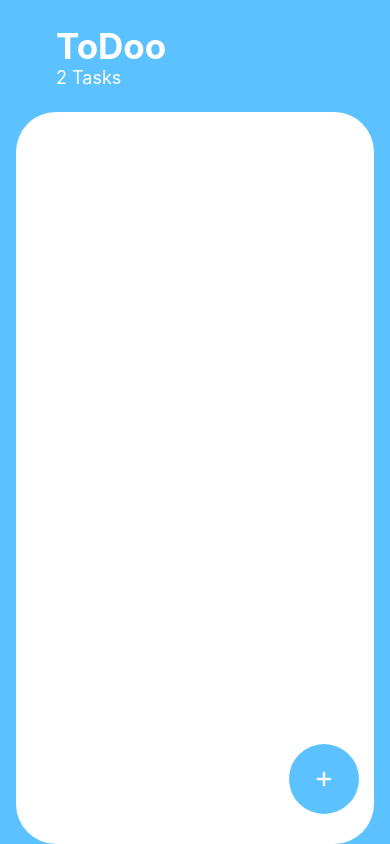
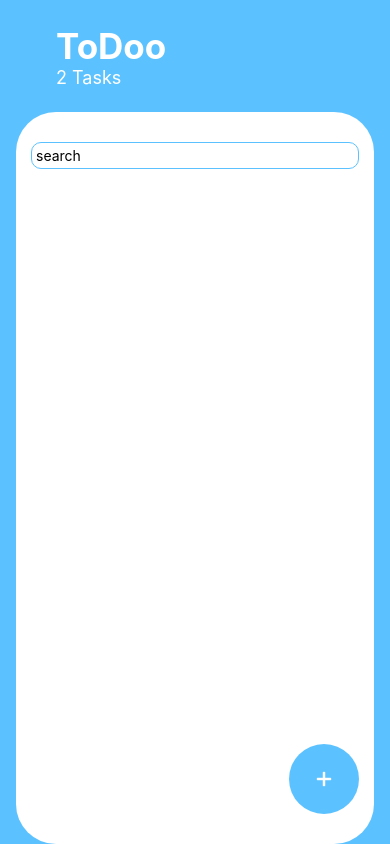
Before and after one commit to NK-William/ToDoo, a React Native app: screen / in a window 390 px wide. Built offline with nearby package versions, Linux system fonts and the light colour scheme.

Commit message:
Added search view

```diff
--- a/src/screens/TodoScreen.tsx
+++ b/src/screens/TodoScreen.tsx
@@ -1,4 +1,4 @@
-import { StyleSheet, Text, View, FlatList, TouchableOpacity, TextInput, Pressable, Dimensions } from 'react-native';
+import { StyleSheet, Text, View, FlatList, TouchableOpacity, TextInput, Dimensions, Button } from 'react-native';
 import React, { useState, useContext } from 'react';
 import TodoItem from '../components/TodoItem';
 import { Entypo, AntDesign } from '@expo/vector-icons';
@@ -9,8 +9,9 @@ const { width, height } = Dimensions.get('screen');
 let itemId: string;
 
 const TodoScreen = () => {
-  const { state } = useContext(Context);
+  // const { state } = useContext(Context);
   const [showEditor, setShowEditor] = useState({ showAdd: false, showEdit: false });
+  const [searchValue, setSearchValue] = useState("");
   const editMode = showEditor.showAdd || showEditor.showEdit;
 
   const [todoText, setTodoText] = useState("")
@@ -76,6 +77,14 @@ const TodoScreen = () => {
       <Text style={styles.appTitle}>ToDoo</Text>
       <Text style={styles.todotitle}>2 Tasks</Text>
       <View style={styles.itemsContainer}>
+        <TextInput
+          style={styles.search}
+          placeholder="search"
+          textAlign={"center"}
+          autoCapitalize="none"
+          autoCorrect={false}
+          value={searchValue}
+          onChangeText={(text) => setSearchValue(text)} />
         <FlatList
           data={doto}
           renderItem={renderItem}
@@ -132,6 +141,12 @@ const styles = StyleSheet.create({
     borderRadius: 40,
     paddingVertical: 30,
     paddingHorizontal: 15
+  },
+  search: {
+    borderWidth: 1,
+    borderColor: primaryColor,
+    borderRadius: 10,
+    padding: 4
   },
   EditorContainer: {
     justifyContent: "space-between",
```
